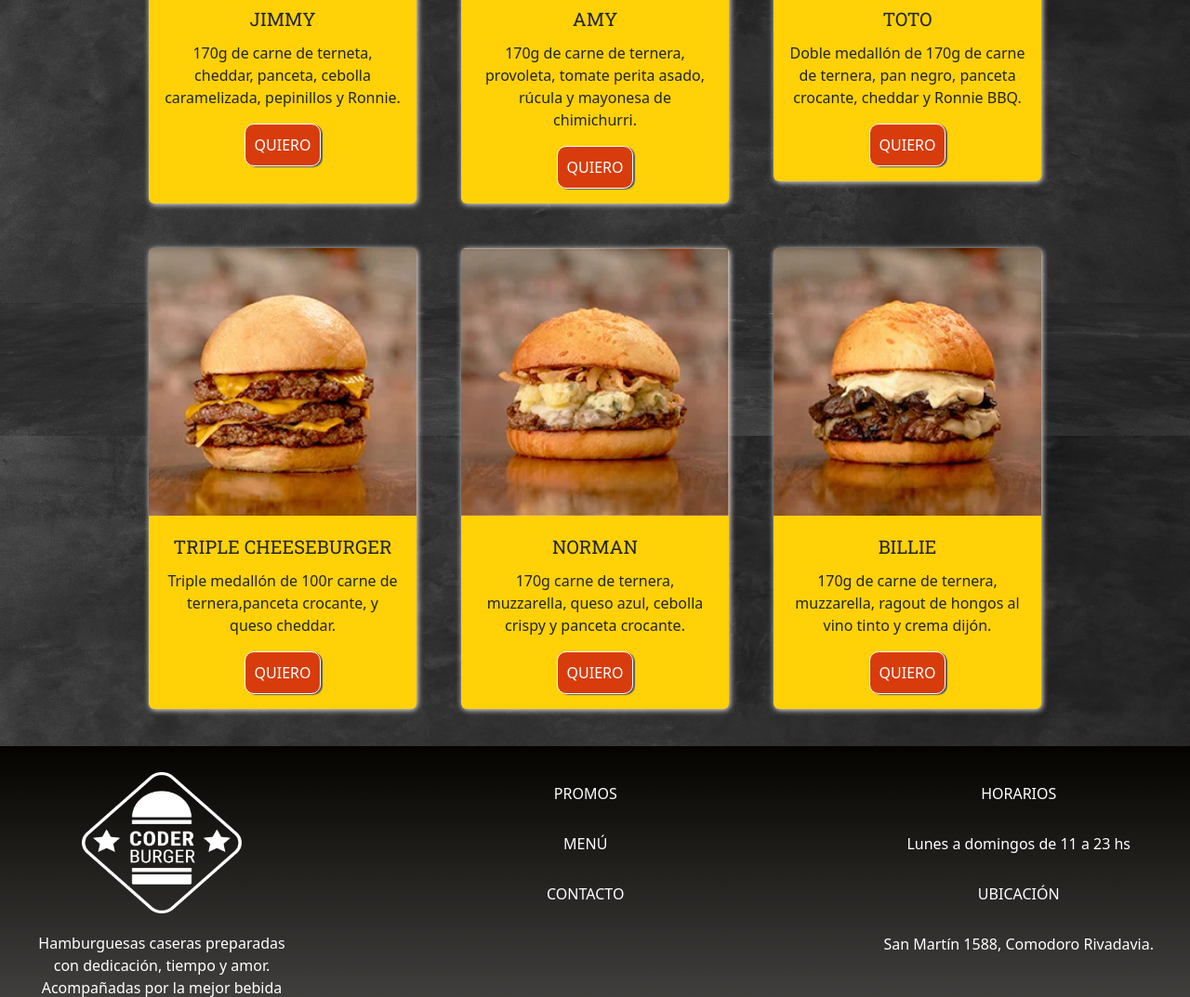
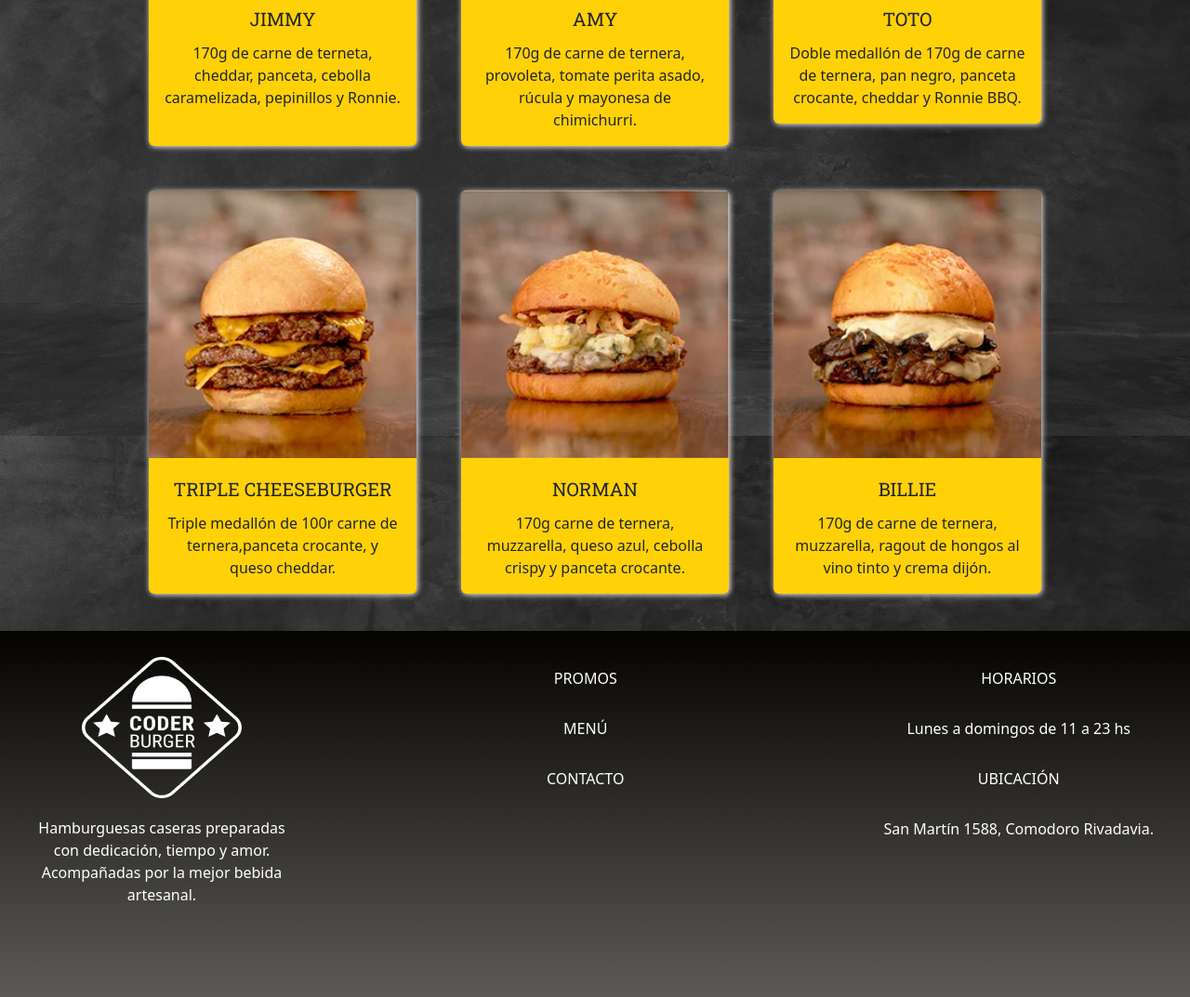
Before and after one commit to damiangmz/Proyecto-Coder, a website: page pages/menu.html in a window 1280 px wide. Shown: the part 971-2044 px from the top of the page at 93% size. Drawn offline with nearby package versions, Linux system fonts and the light colour scheme; some icons are missing; a web font is replaced by a local one.

Commit message:
sacando botones

```diff
--- a/pages/menu.html
+++ b/pages/menu.html
@@ -32,9 +32,9 @@
           aria-controls="navbarNav" aria-expanded="false" aria-label="Toggle navigation">
           <span class="navbar-toggler-icon"></span>
         </button>
-        <div class="collapse card-img-top header__nav__ul" id="navbarNav">
+        <div class="collapse navbar-collapse header__nav__ul" id="navbarNav">
           <ul class="navbar-nav ms-auto">
-            <li class="nav-item ">
+            <li class="nav-item">
               <a class="nav-link text-white header__nav__ul-hov" href="../pages/promos.html">PROMOS</a>
             </li>
             <li class="nav-item">
@@ -60,9 +60,7 @@
           <h5 class="card-title">JIMMY</h5>
           <p class="card-text text-center">170g de carne de terneta, cheddar, panceta, cebolla caramelizada, pepinillos
             y Ronnie.</p>
-            <form  action="https://wa.me/2974081671" target="_blank">
-              <input class="btn" type="submit" value="QUIERO" />
-            </form>
+
 
         </div>
       </div>
@@ -75,9 +73,7 @@
             <p class="card-text text-center">170g de carne de ternera, provoleta, tomate perita asado, rúcula y mayonesa
               de
               chimichurri.</p>
-            <form action="https://wa.me/2974081671" target="_blank">
-              <input class="btn" type="submit" value="QUIERO" />
-            </form>
+
           </div>
         </div>
       </div>
@@ -90,9 +86,6 @@
             <p class="card-text text-center">Doble medallón de 170g de carne de ternera, pan negro, panceta crocante,
               cheddar y
               Ronnie BBQ.</p>
-            <form action="https://wa.me/2974081671" target="_blank">
-              <input class="btn" type="submit" value="QUIERO" />
-            </form>
           </div>
         </div>
       </div>
@@ -105,9 +98,6 @@
             <h5 class="card-title">TRIPLE CHEESEBURGER</h5>
             <p class="card-text text-center">Triple medallón de 100r carne de ternera,panceta crocante, y queso cheddar.
             </p>
-            <form action="https://wa.me/2974081671" target="_blank">
-              <input class="btn" type="submit" value="QUIERO" />
-            </form>
           </div>
         </div>
       </div>
@@ -121,9 +111,6 @@
             <h5 class="card-title">NORMAN</h5>
             <p class="card-text text-center">170g carne de ternera, muzzarella, queso azul, cebolla crispy y panceta
               crocante.</p>
-            <form action="https://wa.me/2974081671" target="_blank">
-              <input class="btn" type="submit" value="QUIERO" />
-            </form>
           </div>
         </div>
       </div>
@@ -135,9 +122,6 @@
             <h5 class="card-title">BILLIE</h5>
             <p class="card-text text-center">170g de carne de ternera, muzzarella, ragout de hongos al vino tinto y
               crema dijón.</p>
-            <form action="https://wa.me/2974081671" target="_blank">
-              <input class="btn" type="submit" value="QUIERO" />
-            </form>
           </div>
         </div>
       </div>
--- a/sass/_global.scss
+++ b/sass/_global.scss
@@ -2,7 +2,8 @@ body {
   background-image: url(../assets/background.webp);
   background-size: contain;
 }
-.btn__pedir{
+
+.btn__pedir {
   box-shadow: 5px 5px 10px;
   border: 1px solid #000000;
   text-decoration: none;
@@ -37,39 +38,37 @@ body {
     &__ul-hov {
 
 
+
       &:hover {
         color: transparent;
-
-    background-image: repeating-linear-gradient(90deg,rgb(255, 254, 254) 40px, $amarillo 100px);
+        background-image: repeating-linear-gradient(90deg, $amarillo 90px, rgb(255, 254, 254) 90px, $amarillo 200px);
         background-clip: text;
-
-    background-size: 1000%;
+        background-size: 90%;
         -webkit-background-clip: text;
         -webkit-text-fill-color: transparent;
         animation: color 10s linear;
-              @keyframes color {
-                from {
-                    background-position: 0% 50%;
-                }
-
-                to {
-                    background-position: 50% 100%;
+        background-position: 100% 0;
+        -moz-transition: all .10s ease-in-out;
+        -o-transition: all .10s ease-in-out;
+        -webkit-transition: all .10s ease-in-out;
+        transition: all .4s ease-in-out;
       }
     }
   }
 }
-    }
-}
-h4{
+
+h4 {
   font-family: "Roboto Slab", serif;
 }
+
 .footer {
 
-    li{
+  li {
     padding: 15px;
     list-style: none;
 
   }
+
   ul {
     display: flex;
     flex-direction: column;
@@ -109,14 +108,17 @@ h4{
   .men_c {
     margin: 0px 0px 10px !important;
   }
+
   .navbar__ul {
     display: grid;
     font-size: 15px;
     grid-template-rows: 1fr 1fr;
   }
-    .main__sec1__box-1{
+
+  .main__sec1__box-1 {
     padding-right: 0px;
   }
+
   .text_cont {
     text-align: center;
   }
@@ -124,36 +126,45 @@ h4{
   fieldset input {
     width: 80%;
   }
+
   fieldset textarea {
     width: 80%;
   }
+
   fieldset label {
     text-align: center;
   }
+
   fieldset {
     width: 100% !important;
   }
+
   .men {
     display: block;
     flex-direction: column;
   }
+
   .main__sec1 {
     padding: 0px;
   }
 
   .main__sec1__box {
     margin: 0px;
-      p{
+
+    p {
       font-size: 18px;
       padding-top: 20px;
     }
   }
-    .section3__title-text{
-        font-size: 20px!important;
+
+  .section3__title-text {
+    font-size: 20px !important;
   }
+
   body {
     padding-top: 120px;
   }
+
   .video {
     width: 100%;
   }
@@ -176,11 +187,13 @@ h4{
     grid-template-columns: 1fr;
     height: 850px;
   }
+
   .social__box__img {
     display: flex;
-        flex-direction: column!important;
+    flex-direction: column !important;
     align-items: center;
-        .img_soc{
+
+    .img_soc {
       width: 100%;
     }
 
@@ -192,8 +205,8 @@ h4{
   }
 
 
-    .card__buttom{
-        margin: 0px!important;
+  .card__buttom {
+    margin: 0px !important;
   }
 
   .section__container {
@@ -225,12 +238,13 @@ h4{
     grid-template-columns: auto;
   }
 
-    .seccion2__caja  {
+  .seccion2__caja {
     display: grid;
     grid-template-columns: 1fr;
     justify-items: center;
     margin: 5px;
-      p{
+
+    p {
       text-align: center !important;
       font-size: 18px;
     }
@@ -347,6 +361,7 @@ h4{
   .main__section__img-1 {
     width: 100%;
   }
+
   .main__section__box {
     margin: 0px;
     padding-left: 0px;
@@ -384,95 +399,113 @@ h4{
   }
 
   fieldset {
-      min-width: 120%!important;
+    min-width: 120% !important;
   }
 }
+
 @media (max-width: 425px) {
   fieldset textarea {
     width: 80%;
   }
-    .card-deck{
-      width: 100%!important;
+
+  .card-deck {
+    width: 100% !important;
   }
-    .section__nosotros__nosotros{
+
+  .section__nosotros__nosotros {
     padding-left: 0px !important;
     padding-right: 0px !important;
-      p{
+
+    p {
       font-size: 15px !important;
     }
   }
-    fieldset{
-      width: 90%!important;
+
+  fieldset {
+    width: 90% !important;
   }
 }
+
 @media (max-width: 425px) {
   fieldset {
     width: 80%;
     min-width: 100%;
   }
-    .seccion2__caja p{
-      margin: 0px!important;
+
+  .seccion2__caja p {
+    margin: 0px !important;
   }
 }
+
 @media (max-width: 575px) {
   .footer__box {
     display: flex;
     flex-direction: column;
-      max-width: 100%!important;
+    max-width: 100% !important;
 
 
   }
-    ul{
+
+  ul {
     padding: 0px;
   }
+
   body {
     margin-top: 60px;
   }
 }
+
 @media (max-width: 768px) {
   .main__sec1 {
     padding: 0px;
   }
-    .seccion2__caja p{
+
+  .seccion2__caja p {
     text-align: center !important;
   }
 
   .section3__title-text {
-      font-size: 20px!important;
+    font-size: 20px !important;
   }
 
   .main__sec1__box {
     margin: 0px;
 
   }
+
   .seccion2 {
     padding: 30px;
     text-align: center;
   }
+
   body {
     margin-top: 60px;
   }
+
   .menu_sec col {
     align-items: center;
     justify-content: center;
     justify-items: center;
   }
+
   .cdeck {
     width: 100%;
   }
 
   fieldset {
-      width: 80%!important;
+    width: 80% !important;
   }
+
   .text_cont {
     text-align: center;
   }
 }
+
 @media (max-width: 946px) {
-    .main__section__box{
-      flex-direction: column!important;
-      padding-right: 0px!important;
-      padding-left: 0px!important;
+  .main__section__box {
+    flex-direction: column !important;
+    padding-right: 0px !important;
+    padding-left: 0px !important;
   }
 
 }
@@ -481,12 +514,15 @@ h4{
   .main__sec1 {
     padding: 0px;
   }
-    .card_righ{
+
+  .card_righ {
     align-items: center;
   }
-    .main__sec1__box-1{
-      width: 100%!important;
-      p{
+
+  .main__sec1__box-1 {
+    width: 100% !important;
+
+    p {
       padding-top: 30px;
       font-size: 18px;
     }
@@ -499,6 +535,7 @@ h4{
     margin: 0px;
     align-items: center;
   }
+
   .card__team {
     width: 100%;
   }
@@ -506,6 +543,7 @@ h4{
   .main__sec1__box {
     margin: 0px;
   }
+
   .cdeck {
     width: 100%;
   }
@@ -513,10 +551,12 @@ h4{
   body {
     margin-top: 60px;
   }
+
   .card {
     margin: 0px;
     padding: 0px;
   }
+
   .col {
     margin: 0px;
     padding: 0px;
@@ -530,17 +570,21 @@ h4{
     flex-direction: column;
     width: 100%;
   }
+
   .sec_burg_1 {
     width: 100%;
   }
-    .seccion2__caja  h3 {
+
+  .seccion2__caja h3 {
     text-align: center;
   }
+
   .deli_sec {
     display: flex;
     flex-direction: column;
     width: 100%;
   }
+
   /*promo*/
   .main__section__box {
     display: grid;
@@ -552,11 +596,12 @@ h4{
 @media (max-width: 1162px) {
   .social__box__img {
     display: flex;
-        flex-direction: column!important;
+    flex-direction: column !important;
     align-items: center;
 
 
   }
+
   .social__box {
     justify-items: center;
     align-items: center;
@@ -567,6 +612,7 @@ h4{
     padding: 20px;
   }
 }
+
 @media (max-width: 1440px) {
   .main__sec1 {
     padding: 0px;
--- a/sass/_menu.scss
+++ b/sass/_menu.scss
@@ -5,19 +5,8 @@
     box-shadow: 1px 1px 6px rgb(255, 249, 249);
     border: rgb(3, 3, 3);
     margin-bottom: 45px;
-    form{
-        text-align: center;
-    }
-    .btn {
-        background-color: rgb(216, 60, 12);
-        color: white;
-        padding: 10px;
-        border-width: thin;
-        border-radius: 10px;
-        border-color: white;
-        box-shadow: 2px 1px 1px rgb(92, 92, 92);
-        cursor: pointer;
-      }
+
+
       .card-title {
         font-family: "Roboto Slab", serif;
         text-align: center;
```
Also changed, not shown: index.html (+1 -1 lines), css/style.css. Lines whose indentation alone changed are shown as unchanged.
